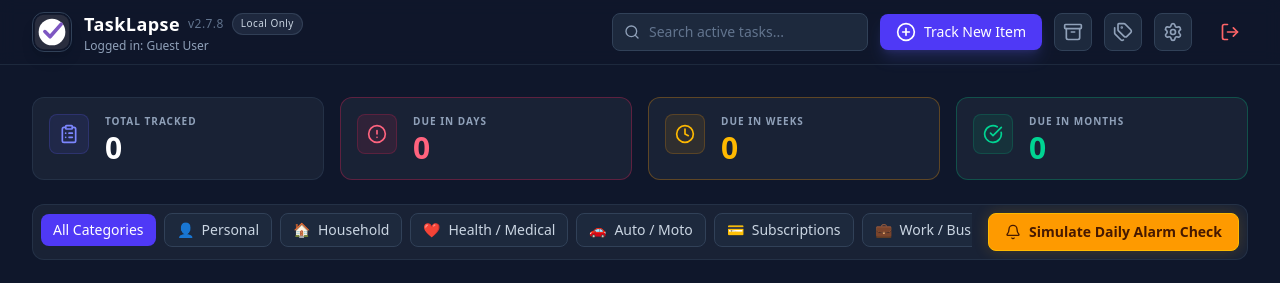
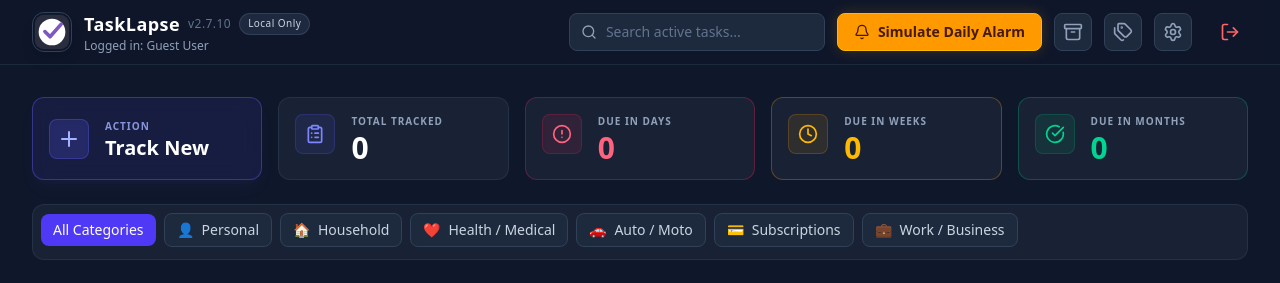
Before and after one commit to nalexion/tasklapse-react, a React (Vite) app: page / in a window 1280 px wide. Both pictures are taken after a click on the button "Continue as Guest (Local Only)". Shown: the top 283 px of the page. Built offline with nearby package versions, Linux system fonts and the light colour scheme; no server answers.

Commit message:
chore: bump version to 2.7.10
- Update TaskCard delete flow with confirmation
- Add webhook state reset on auth changes
- Add alarm simulation controls to header

```diff
--- a/index.html
+++ b/index.html
@@ -4,7 +4,7 @@
     <meta charset="UTF-8" />
     <link rel="icon" type="image/svg+xml" href="/logo.svg" />
     <meta name="viewport" content="width=device-width, initial-scale=1.0" />
-    <title>TaskLapse v2.7.8 | Secure Cloud Expiration Tracker</title>
+    <title>TaskLapse v2.7.10 | Secure Cloud Expiration Tracker</title>
   </head>
   <body class="antialiased min-h-screen flex flex-col bg-slate-900 text-slate-50">
     <div id="root"></div>
--- a/src/components/AuthScreen.tsx
+++ b/src/components/AuthScreen.tsx
@@ -46,7 +46,7 @@
             className="w-20 h-20 mx-auto object-cover rounded-2xl shadow-lg border border-slate-700 mb-4"
           />
           <h2 className="text-3xl font-bold text-white mb-1 tracking-tight">
-            TaskLapse <span className="text-indigo-400 text-sm align-top">v2.7.8</span>
+            TaskLapse <span className="text-indigo-400 text-sm align-top">v2.7.10</span>
           </h2>
           <p className="text-slate-400 text-sm">Secure Cloud Expiration Tracker</p>
         </div>
--- a/src/components/Dashboard.tsx
+++ b/src/components/Dashboard.tsx
@@ -1,4 +1,4 @@
-import React, { useState } from 'react';
+import React, { useState, useRef } from 'react';
 import Header from './Header';
 import BoardColumns from './BoardColumns';
 import TaskModal from './TaskModal';
@@ -8,7 +8,7 @@
 import IntegrationPanel from './IntegrationPanel';
 import StatsRow from './StatsRow';
 import { useAppContext } from '../context/AppContext';
-import { Bell } from 'lucide-react';
+import { Bell, Plus } from 'lucide-react';
 import { resolveIcon } from '../utils';
 
 export default function Dashboard() {
@@ -20,6 +20,46 @@
   const [taskIdToEdit, setTaskIdToEdit] = useState<string | null>(null);
   const [activeCategoryFilter, setActiveCategoryFilter] = useState('All');
   const [isSimulating, setIsSimulating] = useState(false);
+
+  const scrollContainerRef = useRef<HTMLDivElement>(null);
+  const [isDragging, setIsDragging] = useState(false);
+  const [startX, setStartX] = useState(0);
+  const [scrollLeft, setScrollLeft] = useState(0);
+  const [dragMoved, setDragMoved] = useState(false);
+
+  const handleMouseDown = (e: React.MouseEvent) => {
+    if (!scrollContainerRef.current) return;
+    setIsDragging(true);
+    setDragMoved(false);
+    setStartX(e.pageX - scrollContainerRef.current.offsetLeft);
+    setScrollLeft(scrollContainerRef.current.scrollLeft);
+  };
+
+  const handleMouseLeave = () => {
+    setIsDragging(false);
+  };
+
+  const handleMouseUp = () => {
+    setIsDragging(false);
+  };
+
+  const handleMouseMove = (e: React.MouseEvent) => {
+    if (!isDragging || !scrollContainerRef.current) return;
+    e.preventDefault();
+    setDragMoved(true);
+    const x = e.pageX - scrollContainerRef.current.offsetLeft;
+    const walk = (x - startX) * 2;
+    scrollContainerRef.current.scrollLeft = scrollLeft - walk;
+  };
+
+  const handleCategoryClick = (id: string, e: React.MouseEvent) => {
+    if (dragMoved) {
+      e.stopPropagation();
+      e.preventDefault();
+      return;
+    }
+    setActiveCategoryFilter(id);
+  };
 
   const handleOpenTaskModal = (id?: string) => {
     setTaskIdToEdit(id || null);
@@ -51,42 +91,43 @@
         onOpenArchive={() => setIsArchiveModalOpen(true)}
         onOpenSettings={() => setIsSettingsModalOpen(true)}
         onOpenCategories={() => setIsCategoriesModalOpen(true)}
+        onSimulateAlarm={handleSimulateAlarm}
+        isSimulating={isSimulating}
       />
 
       <main className="flex-1 max-w-7xl mx-auto px-4 sm:px-6 lg:px-8 py-8 w-full">
-        <StatsRow categoryFilter={activeCategoryFilter} />
+        <StatsRow categoryFilter={activeCategoryFilter} onOpenTaskModal={() => handleOpenTaskModal()} />
 
         {/* Category Filters & Simulate Button */}
-        <div className="glass-panel p-2 rounded-xl mb-6 flex flex-col md:flex-row md:items-center justify-between gap-4 border-slate-700/50 overflow-hidden">
-          <div className="flex-1 min-w-0">
-            <div className="flex items-center gap-2 overflow-x-auto pb-1 scrollbar-hide" style={{ scrollbarWidth: 'none', msOverflowStyle: 'none' }}>
+        <div className="glass-panel p-2 rounded-xl mb-6 flex items-center justify-between gap-4 border-slate-700/50">
+          <div className="flex-1 overflow-hidden">
+            <div
+              ref={scrollContainerRef}
+              onMouseDown={handleMouseDown}
+              onMouseLeave={handleMouseLeave}
+              onMouseUp={handleMouseUp}
+              onMouseMove={handleMouseMove}
+              className="flex items-center gap-2 overflow-x-auto pb-1 scrollbar-hide cursor-grab active:cursor-grabbing"
+              style={{ scrollbarWidth: 'none', msOverflowStyle: 'none' }}
+            >
               <style>{`.scrollbar-hide::-webkit-scrollbar { display: none; }`}</style>
               <button
-                 onClick={() => setActiveCategoryFilter('All')}
-                 className={`px-3 py-1.5 rounded-lg text-sm font-medium transition-colors whitespace-nowrap ${activeCategoryFilter === 'All' ? 'bg-indigo-600 text-white' : 'bg-slate-800 text-slate-300 hover:bg-slate-700 border border-slate-700'}`}
+                 onClick={(e) => handleCategoryClick('All', e)}
+                 className={`shrink-0 px-3 py-1.5 rounded-lg text-sm font-medium transition-colors whitespace-nowrap ${activeCategoryFilter === 'All' ? 'bg-indigo-600 text-white' : 'bg-slate-800 text-slate-300 hover:bg-slate-700 border border-slate-700'}`}
               >
                 All Categories
               </button>
               {categories.map(cat => (
                  <button
                    key={cat.id}
-                   onClick={() => setActiveCategoryFilter(cat.id)}
-                   className={`px-3 py-1.5 rounded-lg text-sm font-medium transition-colors flex items-center gap-2 whitespace-nowrap ${activeCategoryFilter === cat.id ? 'bg-indigo-600 text-white' : 'bg-slate-800 text-slate-300 hover:bg-slate-700 border border-slate-700'}`}
+                   onClick={(e) => handleCategoryClick(cat.id, e)}
+                   className={`shrink-0 px-3 py-1.5 rounded-lg text-sm font-medium transition-colors flex items-center gap-2 whitespace-nowrap ${activeCategoryFilter === cat.id ? 'bg-indigo-600 text-white' : 'bg-slate-800 text-slate-300 hover:bg-slate-700 border border-slate-700'}`}
                  >
                    <span>{resolveIcon(cat.icon)}</span> {cat.name}
                  </button>
               ))}
             </div>
           </div>
-          <button
-            onClick={handleSimulateAlarm}
-            disabled={isSimulating}
-            className="px-4 py-2 bg-amber-500 hover:bg-amber-600 text-amber-950 font-bold rounded-lg text-sm flex items-center justify-center gap-2 shadow-[0_0_15px_rgba(245,158,11,0.2)] whitespace-nowrap shrink-0 transition-all disabled:opacity-70 border border-amber-400"
-          >
-            <Bell className={`w-4 h-4 ${isSimulating ? 'animate-ping' : ''}`} />
-            <span className="hidden sm:inline">{isSimulating ? 'Simulating...' : 'Simulate Daily Alarm Check'}</span>
-            <span className="sm:hidden">{isSimulating ? 'Simulating...' : 'Simulate Alarm'}</span>
-          </button>
         </div>
 
         <BoardColumns onEditTask={handleOpenTaskModal} categoryFilter={activeCategoryFilter} />
--- a/src/components/Header.tsx
+++ b/src/components/Header.tsx
@@ -1,5 +1,5 @@
 import React from 'react';
-import { Search, PlusCircle, Archive, Settings, LogOut, Tags } from 'lucide-react';
+import { Search, PlusCircle, Archive, Settings, LogOut, Tags, Bell } from 'lucide-react';
 import { useAppContext } from '../context/AppContext';
 
 interface HeaderProps {
@@ -7,9 +7,11 @@
   onOpenArchive: () => void;
   onOpenSettings: () => void;
   onOpenCategories: () => void;
+  onSimulateAlarm: () => void;
+  isSimulating: boolean;
 }
 
-export default function Header({ onOpenTaskModal, onOpenArchive, onOpenSettings, onOpenCategories }: HeaderProps) {
+export default function Header({ onOpenTaskModal, onOpenArchive, onOpenSettings, onOpenCategories, onSimulateAlarm, isSimulating }: HeaderProps) {
   const { user, isGuest, searchQuery, setSearchQuery, logout } = useAppContext();
 
   const userEmailTag = isGuest
@@ -35,7 +37,7 @@
             />
             <div>
               <h1 className="text-lg font-bold text-white tracking-wide flex items-center gap-2">
-                TaskLapse <span className="text-slate-500 text-xs font-normal align-middle">v2.7.8</span>
+                TaskLapse <span className="text-slate-500 text-xs font-normal align-middle">v2.7.10</span>
                 <span className={syncBadgeClass}>{syncBadgeText}</span>
               </h1>
               <p className="text-[10px] sm:text-xs text-slate-400">{userEmailTag}</p>
@@ -57,10 +59,12 @@
             </div>
 
           <button
-            onClick={onOpenTaskModal}
-            className="bg-indigo-600 hover:bg-indigo-700 text-white px-4 py-2 rounded-lg font-medium text-sm transition-colors flex items-center gap-2 shadow-lg shadow-indigo-500/20"
+            onClick={onSimulateAlarm}
+            disabled={isSimulating}
+            className="flex items-center space-x-2 bg-amber-500 hover:bg-amber-600 text-amber-950 px-3 sm:px-4 py-2 rounded-lg font-bold transition-colors text-sm shadow-[0_0_15px_rgba(245,158,11,0.2)] border border-amber-400 disabled:opacity-70 whitespace-nowrap"
           >
-            <PlusCircle className="w-5 h-5" /> <span className="hidden sm:inline">Track New Item</span>
+            <Bell className={`w-4 h-4 ${isSimulating ? 'animate-ping' : ''}`} />
+            <span className="hidden sm:inline">{isSimulating ? 'Simulating...' : 'Simulate Daily Alarm'}</span>
           </button>
 
           <button
--- a/src/components/StatsRow.tsx
+++ b/src/components/StatsRow.tsx
@@ -1,12 +1,13 @@
 import React, { useMemo } from 'react';
-import { ClipboardList, AlertCircle, Clock, CheckCircle } from 'lucide-react';
+import { ClipboardList, AlertCircle, Clock, CheckCircle, Plus } from 'lucide-react';
 import { useAppContext } from '../context/AppContext';
 
 interface StatsRowProps {
   categoryFilter?: string;
+  onOpenTaskModal: () => void;
 }
 
-export default function StatsRow({ categoryFilter }: StatsRowProps) {
+export default function StatsRow({ categoryFilter, onOpenTaskModal }: StatsRowProps) {
   const { tasks, searchQuery } = useAppContext();
 
   const calculateDaysLeft = (dateString: string) => {
@@ -53,7 +54,21 @@
   }, [activeTasks]);
 
   return (
-    <div className="grid grid-cols-2 md:grid-cols-4 gap-4 mb-6">
+    <div className="grid grid-cols-2 md:grid-cols-3 lg:grid-cols-5 gap-4 mb-6">
+      <button
+        onClick={onOpenTaskModal}
+        className="glass-panel p-4 rounded-xl flex flex-col justify-center border-indigo-500/40 bg-indigo-500/10 hover:bg-indigo-500/20 hover:border-indigo-400 transition-all text-left group shadow-lg shadow-indigo-500/5 cursor-pointer"
+      >
+        <div className="flex items-start gap-4">
+          <div className="w-10 h-10 shrink-0 rounded-lg bg-indigo-500/20 flex items-center justify-center border border-indigo-500/30 text-indigo-300 group-hover:scale-110 transition-transform shadow-inner">
+            <Plus className="w-6 h-6" />
+          </div>
+          <div className="flex flex-col justify-center">
+            <p className="text-[10px] text-indigo-300/80 font-bold tracking-widest uppercase mb-1">Action</p>
+            <p className="text-xl font-bold text-white leading-none group-hover:text-indigo-200 transition-colors">Track New</p>
+          </div>
+        </div>
+      </button>
       <div className="glass-panel p-4 rounded-xl flex flex-col justify-center border-slate-700/50">
         <div className="flex items-start gap-4">
           <div className="w-10 h-10 rounded-lg bg-indigo-500/10 flex items-center justify-center border border-indigo-500/20 text-indigo-400">
--- a/src/context/AppContext.tsx
+++ b/src/context/AppContext.tsx
@@ -119,6 +119,7 @@
   const loginAsGuest = useCallback(() => {
     setIsGuest(true);
     setUser(null);
+    setWebhook({ url: '', secret: '', lastStatus: 'None', lastTime: '--' });
     const localData = localStorage.getItem(LOCAL_STORAGE_KEY);
     if (localData) {
       try {
@@ -150,6 +151,7 @@
     setUser(null);
     setTasks([]);
     setCategories(DEFAULT_CATEGORIES);
+    setWebhook({ url: '', secret: '', lastStatus: 'None', lastTime: '--' });
   }, []);
 
   const addTask = useCallback(async (taskData: Omit<Task, 'id' | 'createdAt' | 'updatedAt' | 'archived'>) => {
@@ -201,7 +203,6 @@
 
   const saveWebhook = useCallback(async (url: string, secret?: string) => {
     if (isGuest) {
-      alert("Settings require registration.");
       return;
     }
     if (user) {
```
Also changed, not shown: src/components/CategoriesModal.tsx (+16 -3 lines), src/components/IntegrationPanel.tsx (+11 -4 lines), src/components/TaskCard.tsx (+16 -3 lines), 1 other file (tests, documents, lock files or other folders).
